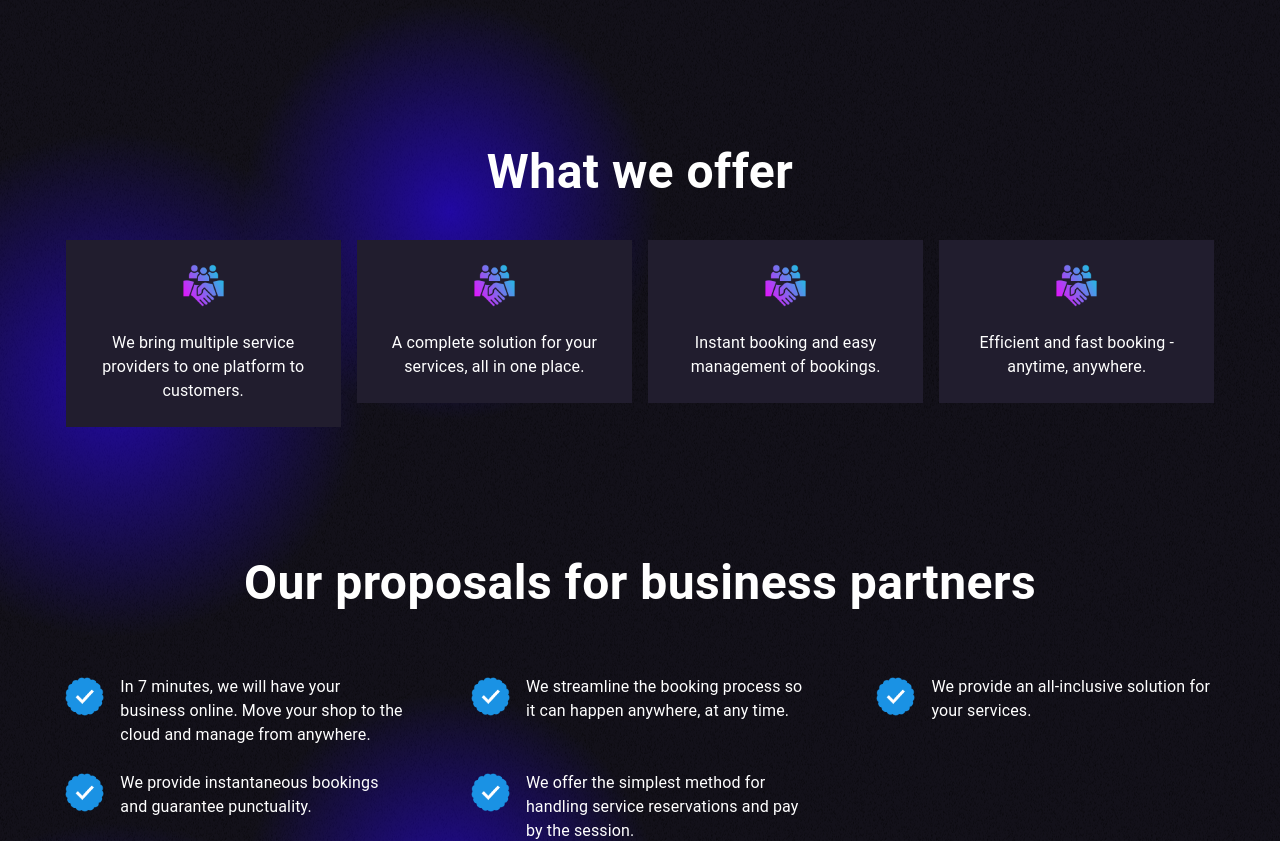
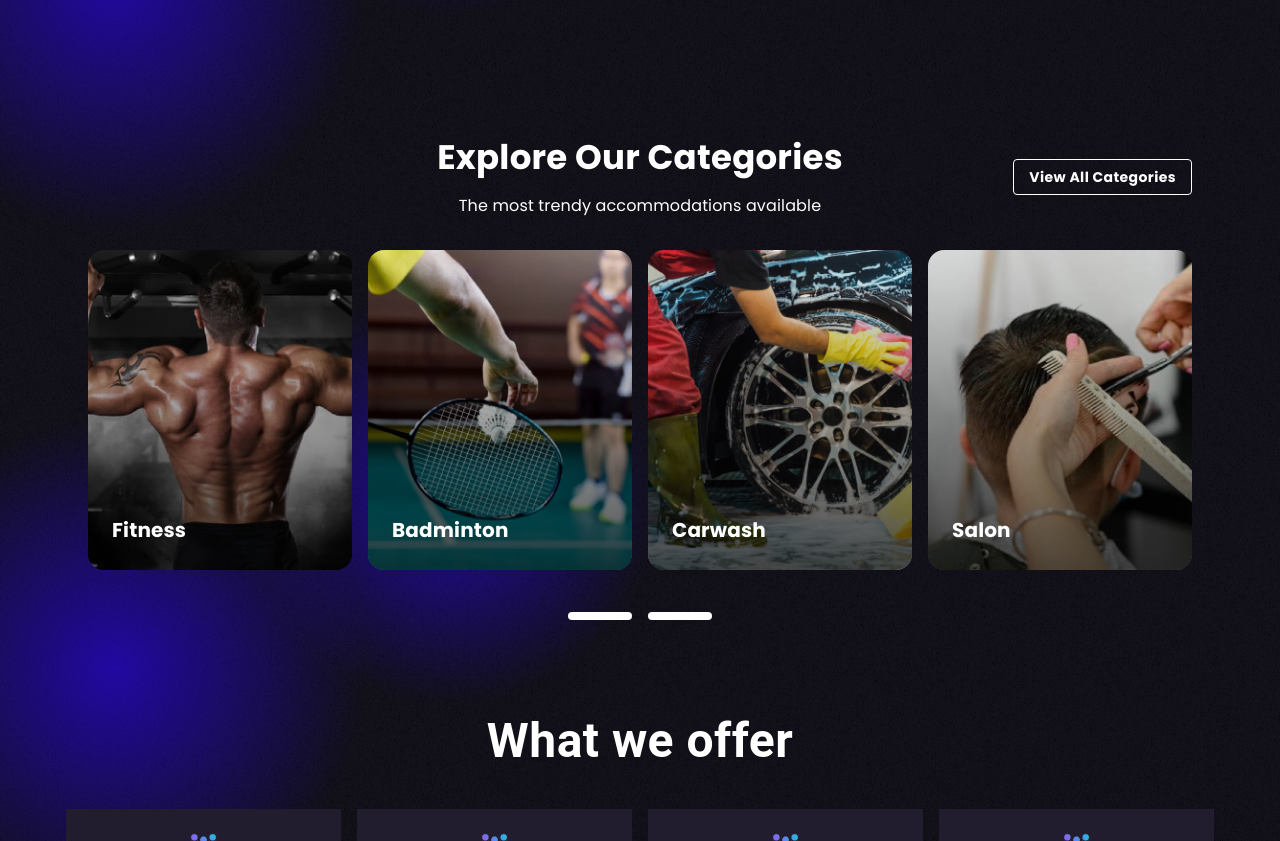
Before and after one commit to kaviyarasanvm02/Pys_Landingpage, a React (Create React App) app: page / in a window 1280 px wide. Shown: the part 700-1541 px from the top of the page. Built offline with nearby package versions, Linux system fonts and the light colour scheme.

Commit message:
Venue and Category

```diff
--- a/src/Component/Categories .js
+++ b/src/Component/Categories .js
@@ -1,35 +1,224 @@
-import React from "react";
+import React, { useRef } from "react";
 import Slider from "react-slick";
-import { Box } from "@mui/material";
+import { Box, Button, Container, Grid, Typography } from "@mui/material";
+import { useNavigate } from "react-router-dom";
 import "slick-carousel/slick/slick.css";
 import "slick-carousel/slick/slick-theme.css";
+import Fitness from "../assests/featured/Fitness.png";
+import Badminton from "../assests/featured/Badminton.png";
+import Carwash from "../assests/featured/Carwash.png";
+import Salon from "../assests/featured/Saloon.png";
+import Football from "../assests/featured/football.png";
+import NetPractice from "../assests/featured/Net Practies.png";
+
+const categories = [
+  { name: "Fitness", image: Fitness },
+  { name: "Badminton", image: Badminton },
+  { name: "Carwash", image: Carwash },
+  { name: "Salon", image: Salon },
+  { name: "Football", image: Football },
+  { name: "Net Practice", image: NetPractice },
+];
 
 function Categories() {
+
+  const navigate = useNavigate();
+  const slideRef = useRef(null);
   const settings = {
     dots: true,
     infinite: true,
     speed: 500,
-    slidesToShow: 3,
-    slidesToScroll: 1,
+    slidesToShow: 4,
+    slidesToScroll: 4,
+    arrows: false,
+    customPaging: () => (
+      <Box
+        sx={{
+          width: 64,
+          height: 8,
+          borderRadius: 4,
+          bgcolor: '#fff',
+          '&.slick-active': {
+            bgcolor: '#fff',
+          }
+        }}
+      />
+    ),
     responsive: [
       {
-        breakpoint: 768,
+        breakpoint: 1200,
+        settings: {
+          slidesToShow: 3,
+          slidesToScroll: 3,
+        },
+      },
+      {
+        breakpoint: 900,
+        settings: {
+          slidesToShow: 2,
+          slidesToScroll: 2,
+        },
+      },
+      {
+        breakpoint: 600,
         settings: {
           slidesToShow: 1,
-          slidesToScroll: 1
-        }
-      }
-    ]
+          slidesToScroll: 4,
+        },
+      },
+    ],
   };
 
+  const handleCategoryClick = (index) => {
+    if (slideRef.current) {
+      slideRef.current.slickGoTo(index);
+    }
+  };
+
+  const handleCardClick = (category) => {
+    navigate(`/venue?category=${category}`);
+  };
+
+
   return (
-    <div className="slider-container" style={{ width: "100%", maxWidth: "90%", margin: "auto" }}>
-      <Slider {...settings}>
-       <Box>
+    <Box
+      sx={{
+        width: "100%",
+        maxWidth: "90%",
+        margin: "auto",
+        mt: 8,
+        fontFamily: "Poppins, sans-serif",
+        // bgcolor: '#0a0a0a',
+        pb: 8,
+      }}
+    >
+      <Container maxWidth="xl">
+        <Grid container alignItems="center" spacing={2} sx={{ mb: 4 }}>
+          <Grid item xs={12} md={3}></Grid>
+          <Grid item xs={12} md={6} textAlign="center">
+            <Typography
+              variant="h4"
+              sx={{
+                color: "#fff",
+                fontFamily: "Poppins, sans-serif",
+                fontWeight: "bold",
+              }}
+            >
+              Explore Our Categories
+            </Typography>
+            <Typography
+              sx={{
+                color: "#fff",
+                mt: 2,
+                fontFamily: "Poppins, sans-serif"
+              }}
+            >
+              The most trendy accommodations available
+            </Typography>
+          </Grid>
+          <Grid item xs={12} md={3} textAlign={{ xs: "center", md: "right" }}>
+            <Button
+              onClick={() => handleCardClick("all")}
+              variant="outlined"
+              // href="/"
+              sx={{
+                color: "#fff",
+                textTransform: "capitalize",
+                fontFamily: "Poppins, sans-serif",
+                border: "1px solid #fff",
+                fontWeight : 'bold',
+                '&:hover': {
+                  border: "1px solid #fff",
+                  bgcolor: 'rgba(255,255,255,0.1)',
+                }
+              }}
+            >
+              View all Categories
+            </Button>
+          </Grid>
+        </Grid>
 
-       </Box>
-      </Slider>
-    </div>
+        <Box
+          sx={{
+            '.slick-dots': {
+              bottom: '-50px',
+              '& li': {
+                mx: 1,
+                width: 'auto',
+                height: 'auto',
+              }
+            },
+            '.slick-slide > div': {
+              margin: '0 8px',
+            },
+            '.slick-list': {
+              margin: '0 -8px',
+            }
+          }}
+        >
+          <Slider ref={slideRef} {...settings}>
+            {categories.map((category, index) => (
+              <Box
+                key={index}
+                onClick={()=> handleCardClick(category.name)}
+              >
+                <Box
+
+                  sx={{
+                    position: "relative",
+                    borderRadius: "16px",
+                    overflow: "hidden",
+                    cursor: "pointer",
+                    height: 320,
+                    '&:hover img': {
+                      transform: 'scale(1.1)',
+                    },
+                  }}
+                  onClick={() => handleCategoryClick(index)}
+                >
+                  <img
+                    src={category.image}
+                    alt={category.name}
+                    style={{
+                      width: "100%",
+                      height: "100%",
+                      objectFit: "cover",
+                      transition: "transform 0.3s ease-in-out",
+                    }}
+                  />
+                  {/* Gradient overlay */}
+                  <Box
+                    sx={{
+                      position: "absolute",
+                      bottom: 0,
+                      left: 0,
+                      right: 0,
+                      height: "100%",
+                      background:
+                        "linear-gradient(to top, rgba(0,0,0,0.7) 0%, rgba(0,0,0,0) 100%)",
+                    }}
+                  />
+                  <Typography
+                    variant="h6"
+                    sx={{
+                      position: "absolute",
+                      bottom: 24,
+                      left: 24,
+                      color: "#fff",
+                      fontWeight: "bold",
+                      zIndex: 1,
+                      fontFamily: "Poppins, sans-serif",
+                    }}
+                  >
+                    {category.name}
+                  </Typography>
+                </Box>
+              </Box>
+            ))}
+          </Slider>
+        </Box>
+      </Container>
+    </Box>
   );
 }
 
--- a/src/Component/Footer.js
+++ b/src/Component/Footer.js
@@ -13,6 +13,7 @@ import {
   Button,
 } from "@mui/material";
 import { keyframes } from "@mui/system";
+import { useNavigate } from "react-router-dom";
 import CallIcon from "@mui/icons-material/Call";
 import EmailIcon from "@mui/icons-material/Email";
 import FacebookIcon from "@mui/icons-material/Facebook";
@@ -24,7 +25,7 @@ import pysLogo from "../assests/logo.png";
 import qrlogo from "../assests/work/qr.png";
 import andlogo from "../assests/qr (3).png";
 import iphonelogo from "../assests/qr (2).png";
-
+import { useLocation } from "react-router-dom";
 const blinkingBackground = keyframes`
   0% { background-color: #1db9aa; }
   50% { background-color: #261289; }
@@ -34,12 +35,18 @@ const blinkingBackground = keyframes`
 const Footer = ({ openRewardDialog, onOpenRewardDialog, onCloseRewardDialog }) => {
   const currentYear = new Date().getFullYear();
   const [showScrollButton, setShowScrollButton] = useState(false);
+  const navigate = useNavigate();
+  const location = useLocation();
 
   const scrollToTop = () => {
     window.scrollTo({ top: 0, behavior: "smooth" });
   };
+  useEffect(() => {
+    window.scrollTo(0, 0);
+  }, [location.pathname]);
 
   useEffect(() => {
+    window.scrollTo(0, 0);
     const handleScroll = () => {
       setShowScrollButton(window.scrollY > 100);
     };
@@ -54,7 +61,7 @@ const Footer = ({ openRewardDialog, onOpenRewardDialog, onCloseRewardDialog }) =
         <Grid container spacing={4} alignItems="flex-start">
           <Grid item xs={12} md={4} textAlign="center">
             <Box
-              onClick={scrollToTop}
+             onClick={() => navigate("/")}
               color="primary"
               component="img"
               src={pysLogo}
@@ -147,7 +154,7 @@ const Footer = ({ openRewardDialog, onOpenRewardDialog, onCloseRewardDialog }) =
         sx={{
           position: "fixed",
           right: -40,
-          top: "70%",
+          top: {xs: "80%", md : "75%"},
           transform: "translateY(-50%)",
           display: "flex",
           flexDirection: "column",
--- a/src/Page/Home.js
+++ b/src/Page/Home.js
@@ -162,7 +162,7 @@ const Home = () => {
             </Grid>
           </Container>
         </Box>
-        {/* <Categories /> */}
+        <Categories />
         <Offer />
         <Proposals />
         <PYSPartners />
--- a/src/Page/Venue.js
+++ b/src/Page/Venue.js
@@ -15,7 +15,7 @@ import {
   Favorite,
   Visibility,
 } from "@mui/icons-material";
-import { useNavigate } from "react-router-dom";
+import { useLocation, useNavigate } from "react-router-dom";
 import NavBar from "../Component/NavBar";
 import BgImg from "../assests/video-bg.png";
 import openingSoonImg from "../assests/list/listgrid-1.png";
@@ -62,6 +62,9 @@ const venues = [
 ];
 
 const Venue = () => {
+  const location = useLocation();
+  const queryParams = new URLSearchParams(location.search);
+  const category = queryParams.get("category") || "all";
   const [favorites, setFavorites] = useState({});
   const navigate = useNavigate();
 
@@ -89,15 +92,27 @@ const Venue = () => {
     color: "white",
     minHeight: "30vh",
     display: "flex",
+    flexDirection: "column",
     justifyContent: "center",
     alignItems: "center",
-          padding : 2
+    padding: 2,
   }}
 >
-        <Typography variant="h4" fontWeight={700} sx={{ zIndex : 1}}>
-          Venues
+  <Typography variant="h4" fontWeight={700} sx={{ zIndex: 2 }}>
+    {category === "all" ? "All Venues" : `Venues for ${category}`}
   </Typography>
-        <Typography variant="body2" sx={{ position: "relative", zIndex: 1, marginTop : 10 ,marginLeft : -14 }}>
+
+
+  <Typography
+    variant="body2"
+    sx={{
+      position: "absolute",
+      bottom: 40, // Moves breadcrumbs lower
+      left: "50%",
+      transform: "translateX(-50%)",
+      zIndex: 2, // Ensures visibility over background
+    }}
+  >
     <Link href="/" underline="hover" color="inherit">
       Home
     </Link>{" "}
@@ -105,7 +120,15 @@ const Venue = () => {
   </Typography>
 </Box>
 
-      <Box sx={{ p: 3, background: "#0f0f23",   backgroundImage: `url(${BgImg})`,backgroundRepeat : "repeat-y" }}>
+
+      <Box
+        sx={{
+          p: 3,
+          background: "#0f0f23",
+          backgroundImage: `url(${BgImg})`,
+          backgroundRepeat: "repeat-y",
+        }}
+      >
         <Grid container spacing={3}>
           {venues.map((venue) => (
             <Grid item lg={4} md={4} sm={6} xs={12} key={venue.id}>
```
Lines whose indentation alone changed are shown as unchanged.
